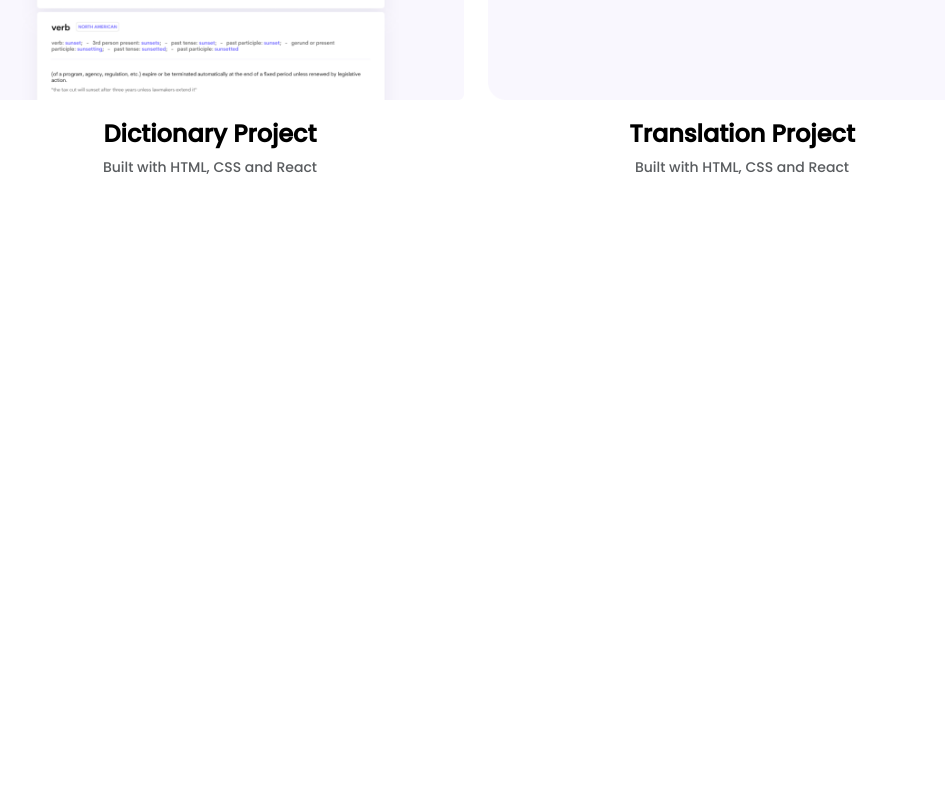
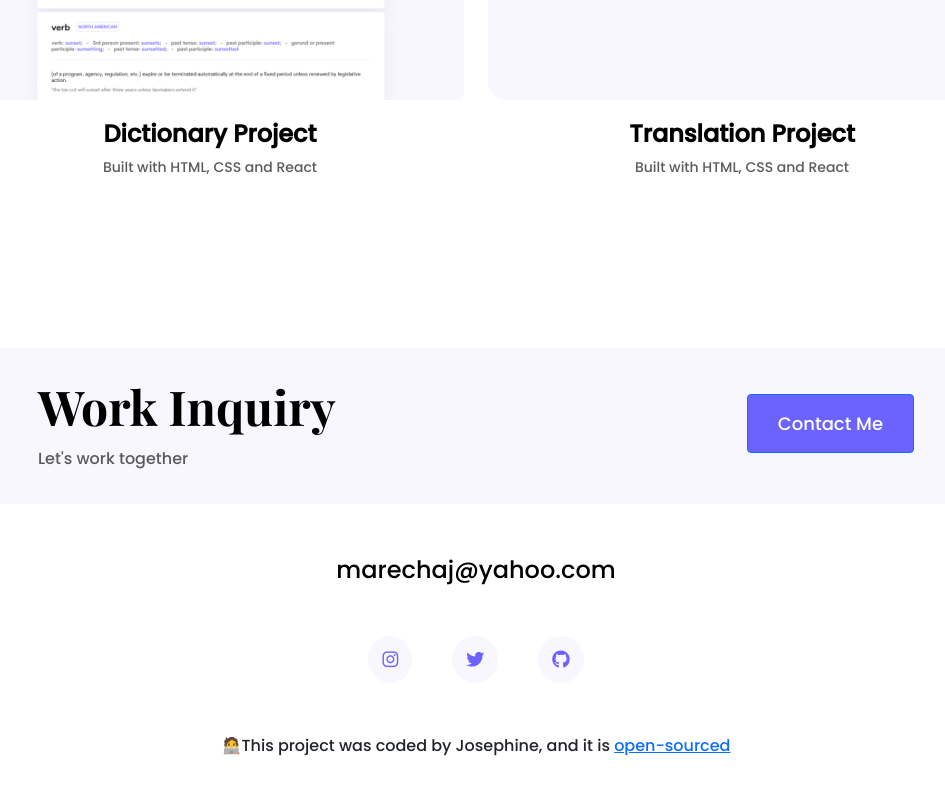
Before and after one commit to dahnedewy/Homepage, a plain HTML site: page work.html in a window 1280 px wide. Shown: the part 1494-2289 px from the top of the page, without its empty margins (164-1109 px from the left). Before the commit the page ends 1782 px from the top, so only its background shows below. Drawn offline with nearby package versions, Linux system fonts and the light colour scheme.

Commit message:
made website SEO friendly and updated the navigation

```diff
--- a/work.html
+++ b/work.html
@@ -4,6 +4,10 @@
     <meta charset="UTF-8" />
     <meta http-equiv="X-UA-Compatible" content="IE=edge" />
     <meta name="viewport" content="width=device-width, initial-scale=1.0" />
+    <meta
+      name="description"
+      content="I am a Front-end developer based in the USA"
+    />
     <link
       href="https://cdn.jsdelivr.net/npm/bootstrap@5.3.0-alpha1/dist/css/bootstrap.min.css"
       rel="stylesheet"
@@ -67,7 +71,7 @@
           <div class="col-md-6 md-4">
             <img
               src="images/yogurt.png"
-              alt=""
+              alt="yogurt app"
               class="img-fluid mb-3 rounded"
             />
             <h3 class="text-center m-0">Yogurt Project</h3>
@@ -76,7 +80,7 @@
           <div class="col-md-6 md-4">
             <img
               src="images/weather.png"
-              alt=""
+              alt="weather app"
               class="img-fluid mb-3 rounded"
             />
             <h3 class="text-center m-0">Weather Project</h3>
@@ -87,7 +91,7 @@
           <div class="col-md-6 md-4">
             <img
               src="images/dictionary.png"
-              alt=""
+              alt="dictionary app"
               class="img-fluid mb-3 rounded"
             />
             <h3 class="text-center m-0">Dictionary Project</h3>
@@ -101,5 +105,54 @@
         </div>
       </div>
     </div>
+    <footer class="container">
+      <div
+        class="contact-box d-flex justify-content-between mb-5 d-none d-md-flex"
+      >
+        <div>
+          <h3>Work Inquiry</h3>
+          <p class="text-muted">Let's work together</p>
+        </div>
+        <div>
+          <a
+            href="/contact.html"
+            class="btn btn-primary mt-3"
+            title="Contact Me"
+            >Contact Me</a
+          >
+        </div>
+      </div>
+      <div class="d-flex justify-content-center mb-5">
+        <a href="mailto:marechaj@yahoo.com" class="email-link" title="Email me"
+          >marechaj@yahoo.com
+        </a>
+      </div>
+      <div class="social-links d-flex justify-content-center mb-5">
+        <a
+          href="https://www.instagram.com/josephine"
+          target="_blank"
+          title="Instagram Profile"
+          ><i class="fa-brands fa-instagram"></i
+        ></a>
+        <a
+          href="https://www.twitter.com/josephine"
+          target="_blank"
+          title="Twitter Profile"
+          ><i class="fa-brands fa-twitter"></i
+        ></a>
+        <a
+          href="https://www.github.com/josephine"
+          target="_blank"
+          title="Github Profile"
+          ><i class="fa-brands fa-github"></i
+        ></a>
+      </div>
+      <p class="text-center mt-4">
+        🧑‍💻This project was coded by Josephine, and it is
+        <a href="https://github.com/dahnedewy/Homepage" target="_blank"
+          >open-sourced</a
+        >
+      </p>
+    </footer>
   </body>
 </html>
```
Also changed, not shown: about.html (+53 -0 lines), contact.html (+54 -2 lines), index.html (+1 -1 lines).
